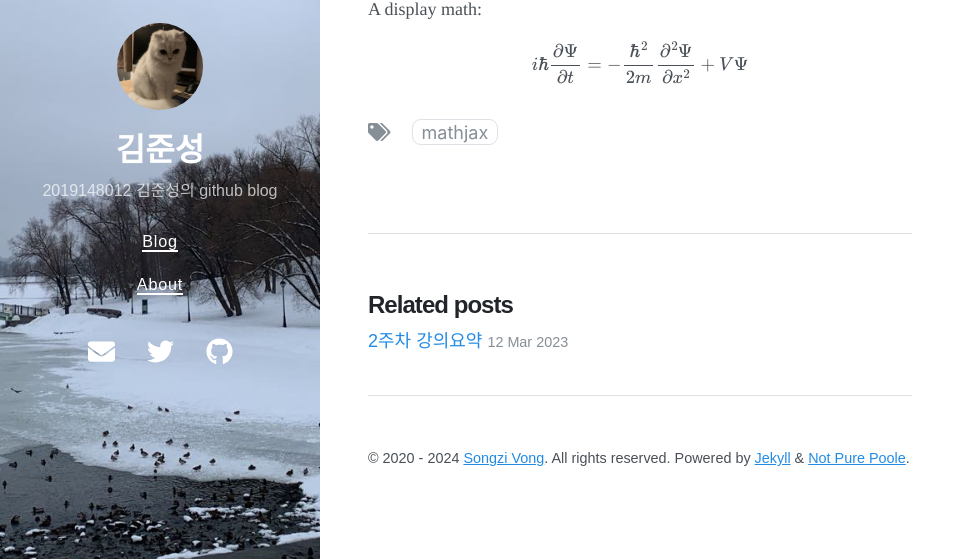
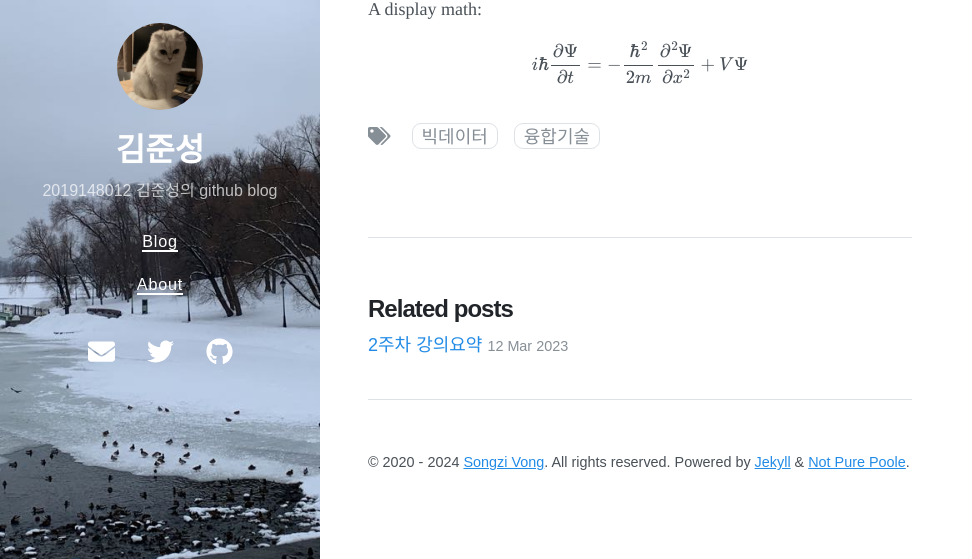
Before and after one commit to j-s-eee/j-s-eee, a Jekyll site: the page built from _posts/2024-03-13-2weeks.md, in a window 1280 px wide. Shown: the part 248-807 px from the top of the page, without its empty margins (0-972 px from the left). Built offline with Jekyll 4.4.1, drawn with Linux system fonts in a browser that asks for light colours; nearby versions of some CDN libraries.

Commit message:
Update and rename 2020-10-02-testing-mathjax.md to 2024-03-13-2weeks.md

```diff
--- a/_posts/2020-10-02-testing-mathjax.md
+++ b/_posts/2024-03-13-2weeks.md
@@ -1,7 +1,7 @@
 ---
 layout: post
 title: Testing MathJax
-tags: mathjax
+tags: 빅데이터 융합기술
 math: true
 date: 2020-10-02 15:32 +0800
 ---
```
